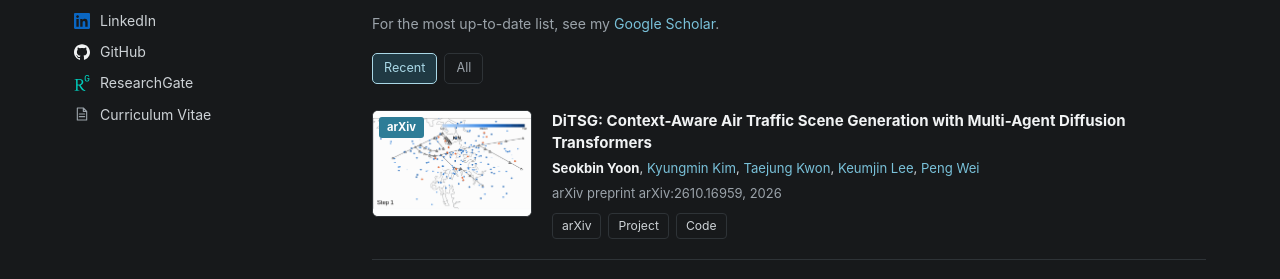
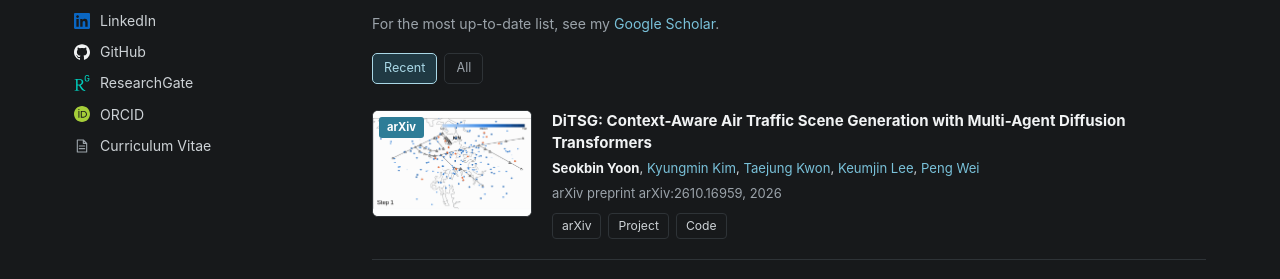
Before and after one commit to seokbinyoon96/seokbinyoon96.github.io, a Jekyll site: the page index.html, which Jekyll copies as it is, in a window 1280 px wide. Shown: the part 549-828 px from the top of the page. Built offline with Jekyll 4.4.1, drawn with Linux system fonts in a browser that asks for light colours.

Commit message:
Add ORCID profile link and brand icon

```diff
--- a/assets/css/portfolio.css
+++ b/assets/css/portfolio.css
@@ -135,3 +135,5 @@ footer { border-top: 1px solid var(--border); margin-top: 40px; }
 .education-logo-gwu { padding: 7px; }
 .education-logo-gwu img { width: 100%; height: 100%; object-fit: contain; }
 .education-logo-nasa img { width: auto; height: 100%; object-fit: contain; }
+
+.brand-orcid { color: #a6ce39; --brand-icon: url('../../images/icons/orcid.svg'); }
--- a/index.html
+++ b/index.html
@@ -14,7 +14,7 @@
   <meta property="og:image" content="https://seokbinyoon96.github.io/images/seokbinyoon_pic.jpg">
   <link rel="icon" href="images/seokbinyoon_pic.jpg">
   <script src="script/theme.js?v=1"></script>
-  <link rel="stylesheet" href="assets/css/portfolio.css?v=16">
+  <link rel="stylesheet" href="assets/css/portfolio.css?v=17">
   <script async src="https://www.googletagmanager.com/gtag/js?id=G-J7VM7M2KH0"></script>
   <script>
     window.dataLayer = window.dataLayer || [];
@@ -59,6 +59,7 @@
         <li><a href="https://www.linkedin.com/in/seokbin-yoon-329799227"><span class="brand-icon brand-linkedin" aria-hidden="true"></span>LinkedIn</a></li>
         <li><a href="https://github.com/seokbinyoon96"><span class="brand-icon brand-github" aria-hidden="true"></span>GitHub</a></li>
         <li><a href="https://www.researchgate.net/profile/Seokbin-Yoon"><span class="brand-icon brand-researchgate" aria-hidden="true"></span>ResearchGate</a></li>
+        <li><a href="https://orcid.org/0009-0006-4431-6746"><span class="brand-icon brand-orcid" aria-hidden="true"></span>ORCID</a></li>
         <li><a href="data/seokbinyoon_CV.pdf"><svg viewBox="0 0 24 24" aria-hidden="true"><path d="M14 3H5v18h14V8l-5-5Zm0 0v5h5M8 12h8M8 16h8"/></svg>Curriculum Vitae</a></li>
       </ul>
     </aside>
```
Also changed, not shown: images/icons/orcid.svg (added).
